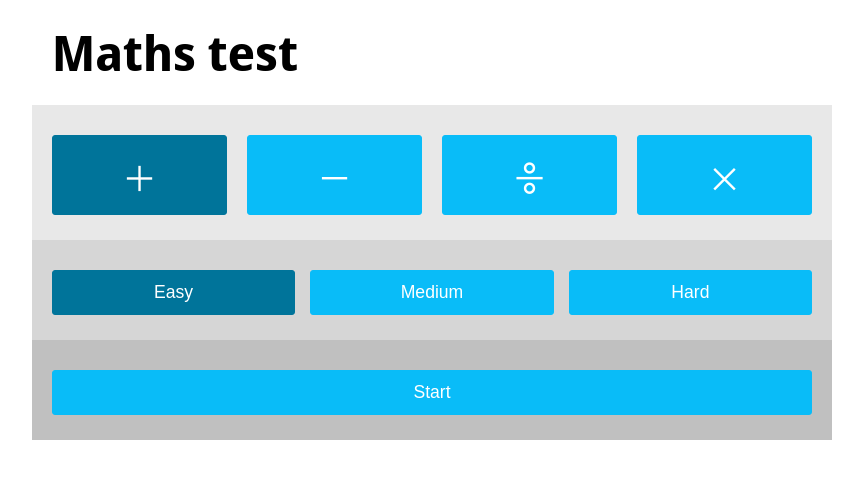
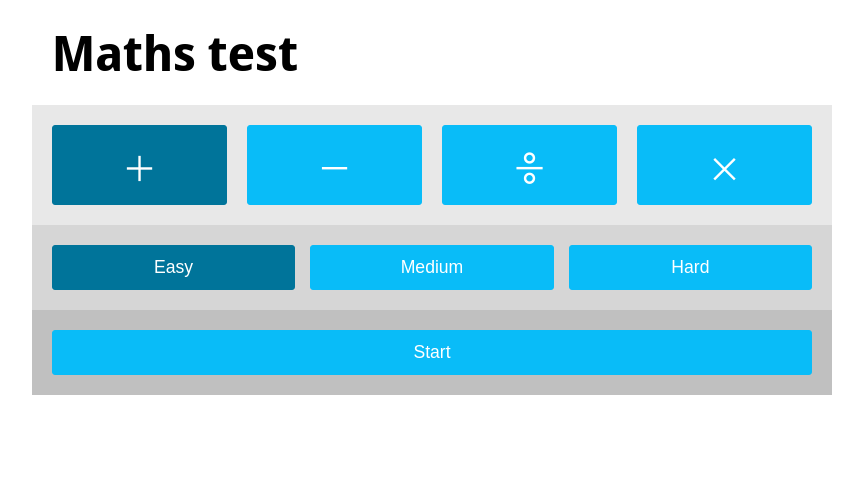
Before and after one commit to EoghainOB/Maths_Test, a React (Create React App) app: page / in a window 1280 px wide. Shown: the top 478 px of the page, without its empty margins (208-1071 px from the left). Built offline with nearby package versions, Linux system fonts and the light colour scheme; a web font is replaced by a local one.

Commit message:
styling updates

```diff
--- a/src/App.css
+++ b/src/App.css
@@ -89,8 +89,6 @@ button {
   color: #fff;
   background-color: rgb(9, 188, 248);
   border: solid 1px rgb(9, 188, 248);
-  margin-top: 10px;
-  margin-bottom: 5px;
   font-size: 1.1em;
   border-radius: 3px;
   width: 100%;
```
